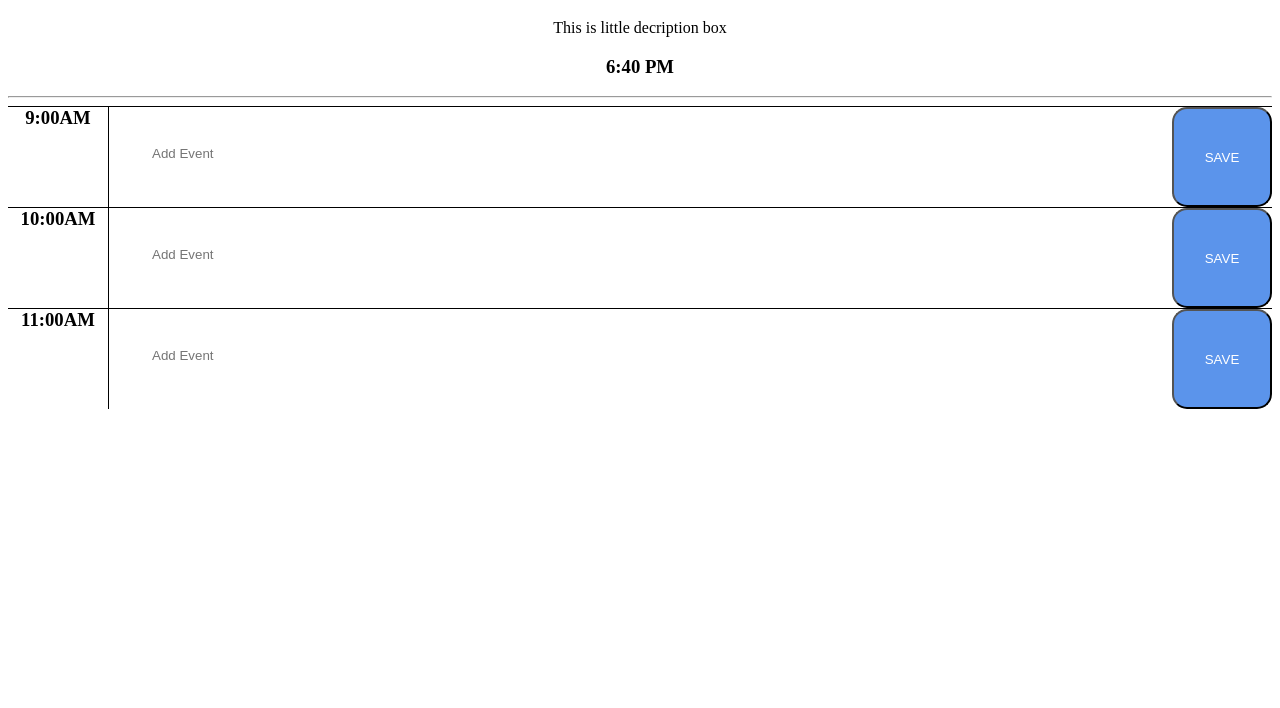
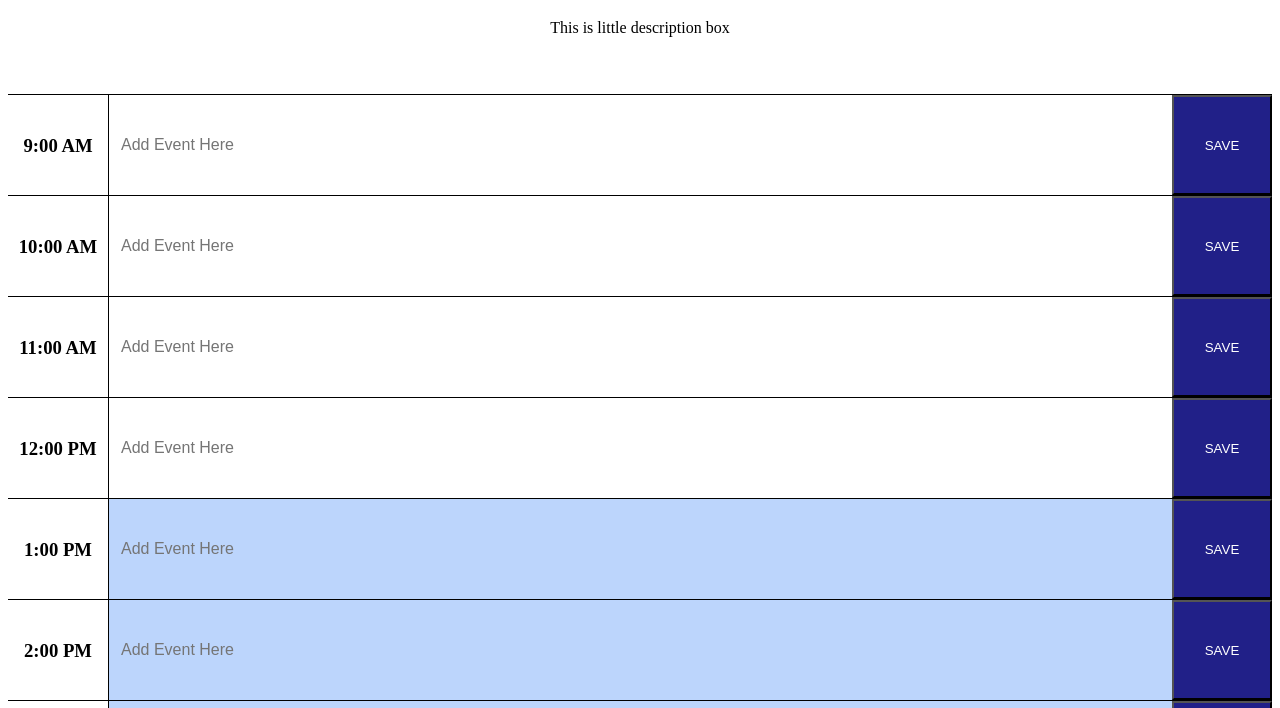
Before and after one commit to jihyeonoh12/week5_hw, a plain HTML site: page index.html in a window 1280 px wide. Shown: the part 61-769 px from the top of the page. Drawn offline with nearby package versions, Linux system fonts and the light colour scheme.

Commit message:
second commit

```diff
--- a/index.html
+++ b/index.html
@@ -14,36 +14,20 @@
 
 <body>
     <div id="Hero-banner">
+        <!-- <button class="testBtn">Test</button>
+        <input class="testInput" placeholder="write here"> -->
         <h1>Work Day Scheduler</h1>
-        <p>This is little decription box</p>
+        <p>This is little description box</p>
         <h3 id=currentTimeBox></h3>
-        <hr id="Hero-banner-border">
+
+
     </div>
 
     <div id="Scheduler-body">
 
-        <div class="slotBox">
-            <h3 class="slotHourBox">9:00AM</h3>
-            <div id="eventBox9">
-                <input id="inputBox" placeholder="Add Event"></input>
-            </div>
-            <button class="saveButton">SAVE</button>
-        </div>
+        <div class="slotBoxs">
 
-        <div class="slotBox">
-            <h3 class="slotHourBox">10:00AM</h3>
-            <div id="eventBox10">
-                <input id="inputBox" placeholder="Add Event"></input>
-            </div>
-            <button class="saveButton">SAVE</button>
-        </div>
 
-        <div class="slotBox">
-            <h3 class="slotHourBox">11:00AM</h3>
-            <div id="eventBox11">
-                <input id="inputBox11" placeholder="Add Event"></input>
-            </div>
-            <button class="saveButton">SAVE</button>
         </div>
 
     </div>
@@ -55,62 +39,180 @@
     <script src="moment.js"></script>
 
     <script>
-        var userInput = $("#inputBox");
-        var saveBtn = $(".saveButton");
-        var slotHour = $(".slotHourBox");
-        var slotBox = $("slotBox");
-        var storedEvent = [];
 
-        var workHour = ["9:00 AM", "10:00 AM", "11:00 AM", "12:00 PM", "1:00 PM", "2:00 PM", "3:00 PM", "4:00 PM", "5:00 PM"];
+        var workHour = [
+            {
+                slot: "1",
+                time: "9:00 AM"
+            },
+            {
+                slot: "2",
+                time: "10:00 AM"
+            },
+            {
+                slot: "3",
+                time: "11:00 AM"
+            },
+            {
+                slot: "4",
+                time: "12:00 PM"
+            },
+            {
+                slot: "5",
+                time: "1:00 PM"
+            },
+            {
+                slot: "6",
+                time: "2:00 PM"
+            },
+            {
+                slot: "7",
+                time: "3:00 PM"
+            },
+            {
+                slot: "8",
+                time: "4:00 PM"
+            },
+            {
+                slot: "9",
+                time: "5:00 PM"
+            },
 
-        //----current time---//
-        // var m = moment();
-        // console.log(m);
-        var time = moment().format('LT');
-        var showCurrentTime = $("#currentTimeBox");
-        showCurrentTime.append(time);
+        ]
 
 
-        //--user input--//
+        var slotBox = $(".slotBoxs");
+        var eventStorage = ["A", "B"];
+        //var numberIndex = 1;
+
+        var currentHour = moment().format('LT');
+
+
+        console.log("Current Hour is " + currentHour);
+        console.log("---------");
+
+
+        //--append html elements --//
+        for (var i = 0; i < workHour.length; i++) {
+
+            var slotLine = $("<div>");
+            slotLine.addClass("slotLine");
+            slotBox.append(slotLine);
+
+            var timeBox = $("<h3>");
+            timeBox.addClass("slotHourBox");
+            timeBox.text(workHour[i].time);
+            slotLine.append(timeBox);
+
+            var inputBox = $("<input>");
+            inputBox.addClass("inputBox");
+            inputBox.attr("placeholder", "Add Event Here");
+            slotLine.append(inputBox);
+
+            var saveBtn = $("<button>");
+            saveBtn.addClass("saveButton");
+            saveBtn.text("SAVE");
+            slotLine.append(saveBtn);
+            // numberIndex++;
+
+
+            //---color changer--//
+            var writtenHour = timeBox.text();
+            var currentHour2 = parseInt(currentHour);
+            var writtenHour2 = parseInt(writtenHour);
 
 
 
+            if (currentHour.search("P") == 5) {
+                console.log("Now is PM");
 
-        //--hour/color change--//
-        colorChanger();
+                if (writtenHour.search("P") == 5) {
 
+                    if (currentHour2 > writtenHour2) {
+                        console.log("EventPassed");
+                        slotLine.addClass("eventPassed");
 
-        function colorChanger() {
-
-            time2 = time.replace(/[PM AM]/g, "");
-
-
-            for ( var i = 0; i < workHour.length; i++) {
-
-
-                // slotHour.append(workHour[i]);
-                // console.log(workHour[i]);
-
-                if (time2 > workHour[i]) {
-                    console.log("hi");
                     }
 
-                if (time2 < slotHour.text) {
-                    console.log("hello");
+                    if (currentHour2 < writtenHour2) {
+                        console.log("EventNotPassed");
+                        slotLine.addClass("eventNotPassed");
+
                     }
 
-                if (time2 = slotHour.text) {
+                    if (currentHour2 == writtenHour2) {
+                        console.log("EventPresent");
+                        slotLine.addClass("eventPresent");
+
+                    }
+
+                }
+            }
+
+            if (currentHour.search("A") == 5) {
+                console.log("Now is AM");
+
+                if (writtenHour.search("A") == 5) {
+
+                    if (currentHour2 > writtenHour2) {
+                        console.log("EventPassed");
+                        slotLine.addClass("eventPassed");
+
+                    }
+
+                    if (currentHour2 < writtenHour2) {
+                        console.log("EventNotPassed");
+                        slotLine.addClass("eventNotPassed");
+
+                    }
+
+                    if (currentHour2 == writtenHour2) {
+                        console.log("EventPresent");
+                        slotLine.addClass("eventPresent");
+
+                    }
+
+                }
+            }
 
         }
 
 
 
 
+
+        //--user input--//
+
+
+        function saveInput(Event) {
+
+            event.preventDefault();
+
+            var userInput = event.target.previousElementSibling.value;
+            console.log(JSON.stringify(userInput));
+
+            eventStorage.push(JSON.stringify(userInput));
+            localStorage.setItem('saveEvent', eventStorage);
+
+
         }
 
 
 
-        };
+
+
+
+
+
+
+
+        saveBtn.click(saveInput);
+
+
+
+
+
+
 
 
 
--- a/style.css
+++ b/style.css
@@ -1,5 +1,8 @@
 body {
     text-align: center;
+}
+h3 {
+    padding-top: 20px;
 }
 
 .slotBox {
@@ -9,36 +12,73 @@ body {
 
 }
 
+.slotLine {
+    height: 100px;
+    border-top: solid 1px black;
+
+
+}
+
 .slotHourBox {
 
     width: 100px;
-    height: 100px;
+    height: 60px;
     float: left;
 
     border-right: solid 1px black;
     margin: 0px;
+    padding-top: 40px;
     position: relative;
+    background-color: white;
 
 
 }
 
 button {
+        float: right;
+
     height: 100px;
     width: 100px;
-    background-color: rgb(91, 148, 235);
+    background-color: rgb(33, 32, 136);
     color: white;
-    float: right;
+
     margin-top: 0px;
-    border-radius: 15px;
 
 }
 
 input {
-    position: absolute;
+
+    width: 100%;
+    max-width: 500px;
+    box-sizing: border-box;
+
+    float: left;
     left:150px;
     height: 80px;
     border: none;
-    width: 50%;
-    margin-top: 5px;
-    margin-left: 0px;
+    /* width: 50%; */
+    margin-top: 10px;
+    margin-left: 10px;
+    /* background-color: white; */
+    background: none;
+
+    font-size: 1em;
 }
+
+.eventPassed {
+
+    background-color: rgb(188, 213, 252);
+
+}
+
+.eventNotPassed {
+
+    background-color: rgb(252, 243, 165);
+
+}
+
+.eventPresent {
+
+    background-color: rgb(165, 252, 187);
+
+}
```
Lines whose indentation alone changed are shown as unchanged.
